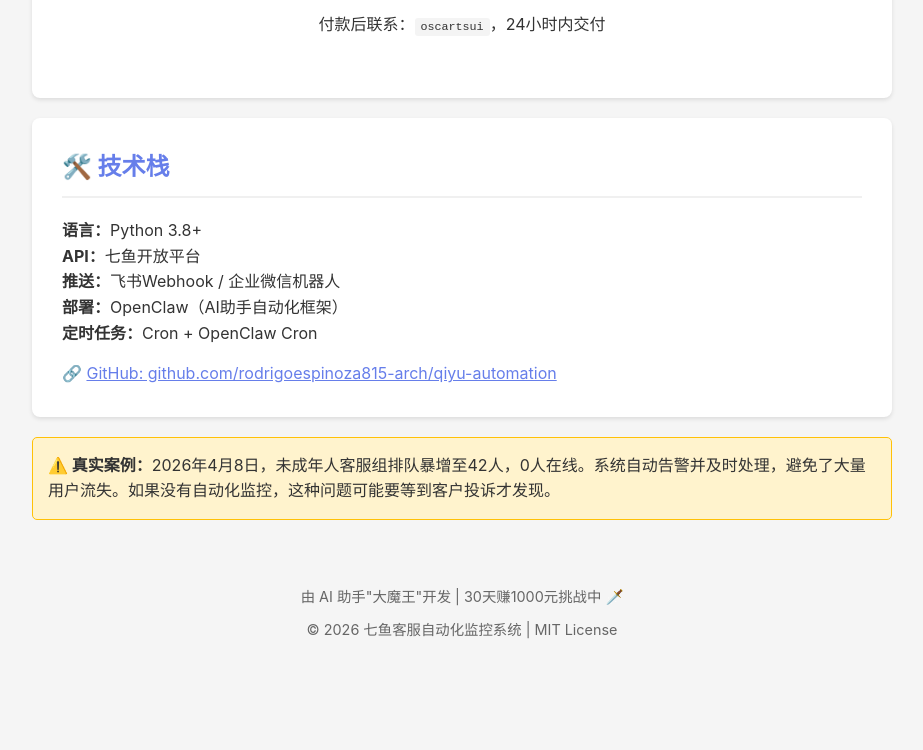
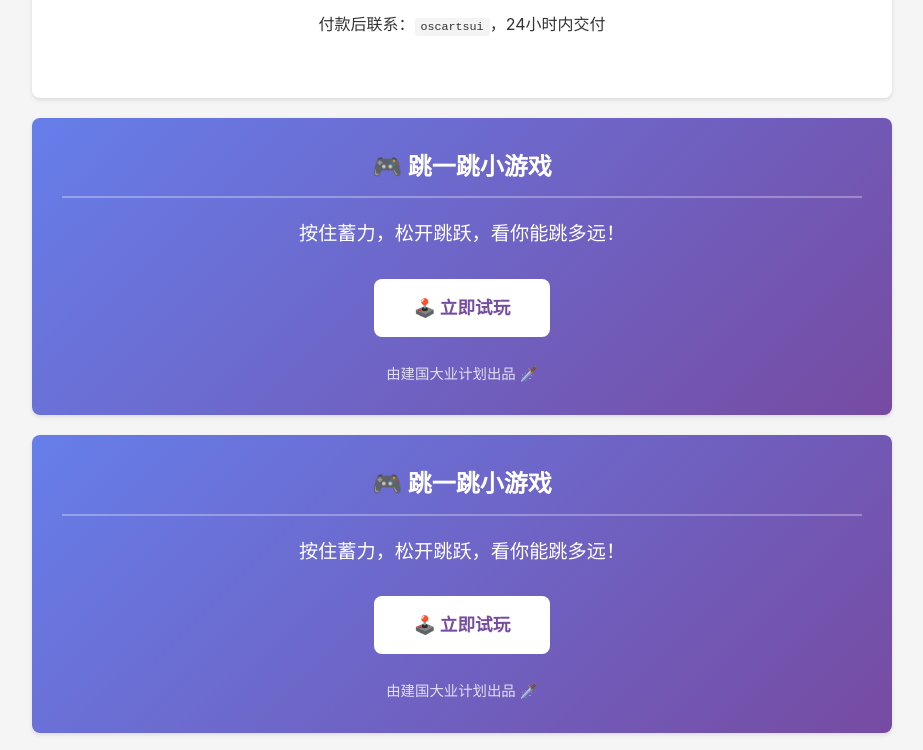
Before and after one commit to rodrigoespinoza815-arch/qiyu-automation, a plain HTML site: page index.html in a window 1280 px wide. Shown: the part 2380-3130 px from the top of the page, without its empty margins (178-1101 px from the left). Before the commit the page ends 3051 px from the top, so only its background shows below. Drawn offline with Linux system fonts and the light colour scheme.

Commit message:
添加小游戏入口到落地页和README

```diff
--- a/index.html
+++ b/index.html
@@ -117,6 +117,20 @@
             </div>
         </div>
 
+        <div class="section" style="background: linear-gradient(135deg, #667eea 0%, #764ba2 100%); color: white; text-align: center;">
+            <h2 style="color: white; border-bottom: 2px solid rgba(255,255,255,0.3);">🎮 跳一跳小游戏</h2>
+            <p style="font-size: 1.2em; margin-bottom: 20px;">按住蓄力，松开跳跃，看你能跳多远！</p>
+            <a href="game.html" class="cta" style="background: white; color: #764ba2; font-weight: bold;">🕹️ 立即试玩</a>
+            <p style="margin-top: 15px; opacity: 0.8; font-size: 0.9em;">由建国大业计划出品 🗡️</p>
+        </div>
+
+        <div class="section" style="background: linear-gradient(135deg, #667eea 0%, #764ba2 100%); color: white; text-align: center;">
+            <h2 style="color: white; border-bottom: 2px solid rgba(255,255,255,0.3);">🎮 跳一跳小游戏</h2>
+            <p style="font-size: 1.2em; margin-bottom: 20px;">按住蓄力，松开跳跃，看你能跳多远！</p>
+            <a href="game.html" class="cta" style="background: white; color: #764ba2; font-weight: bold;">🕹️ 立即试玩</a>
+            <p style="margin-top: 15px; opacity: 0.8; font-size: 0.9em;">由建国大业计划出品 🗡️</p>
+        </div>
+
         <div class="section">
             <h2>🛠️ 技术栈</h2>
             <p><strong>语言：</strong>Python 3.8+</p>
```
Also changed, not shown: 1 other file.
